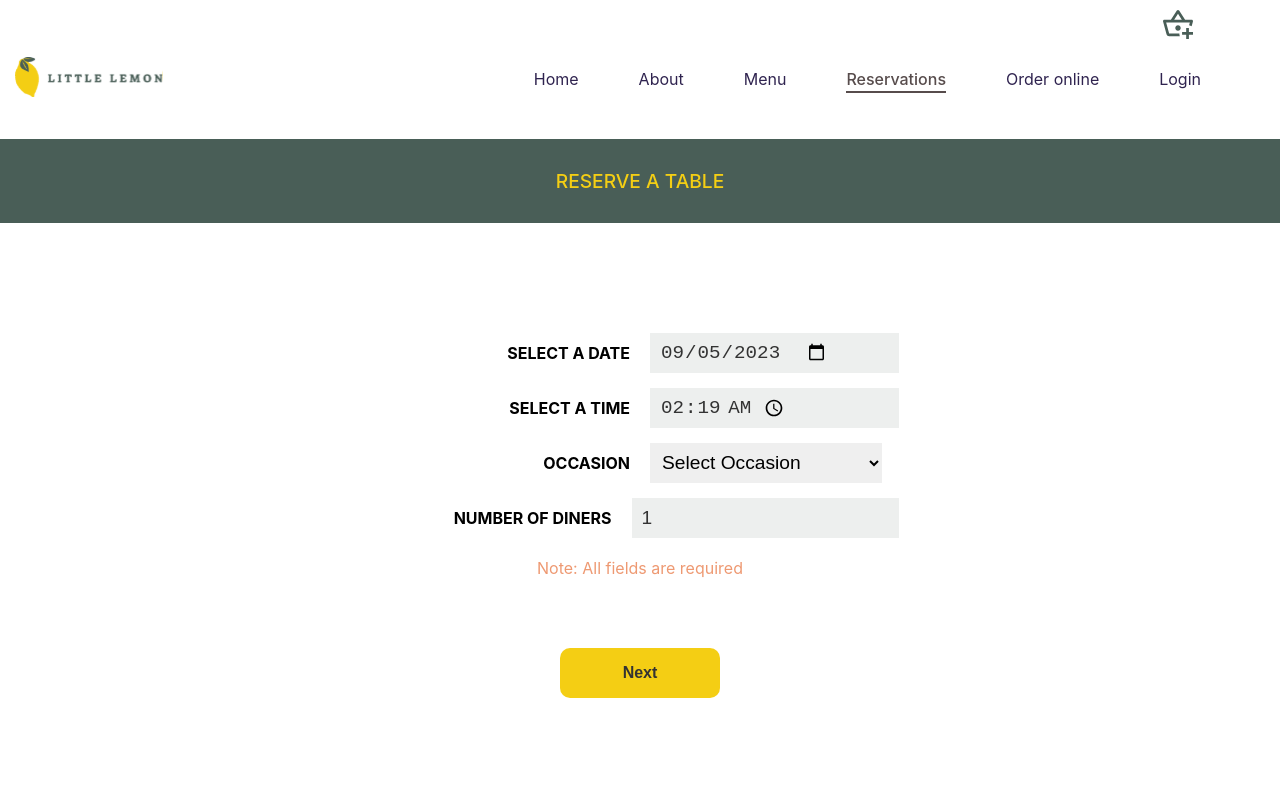
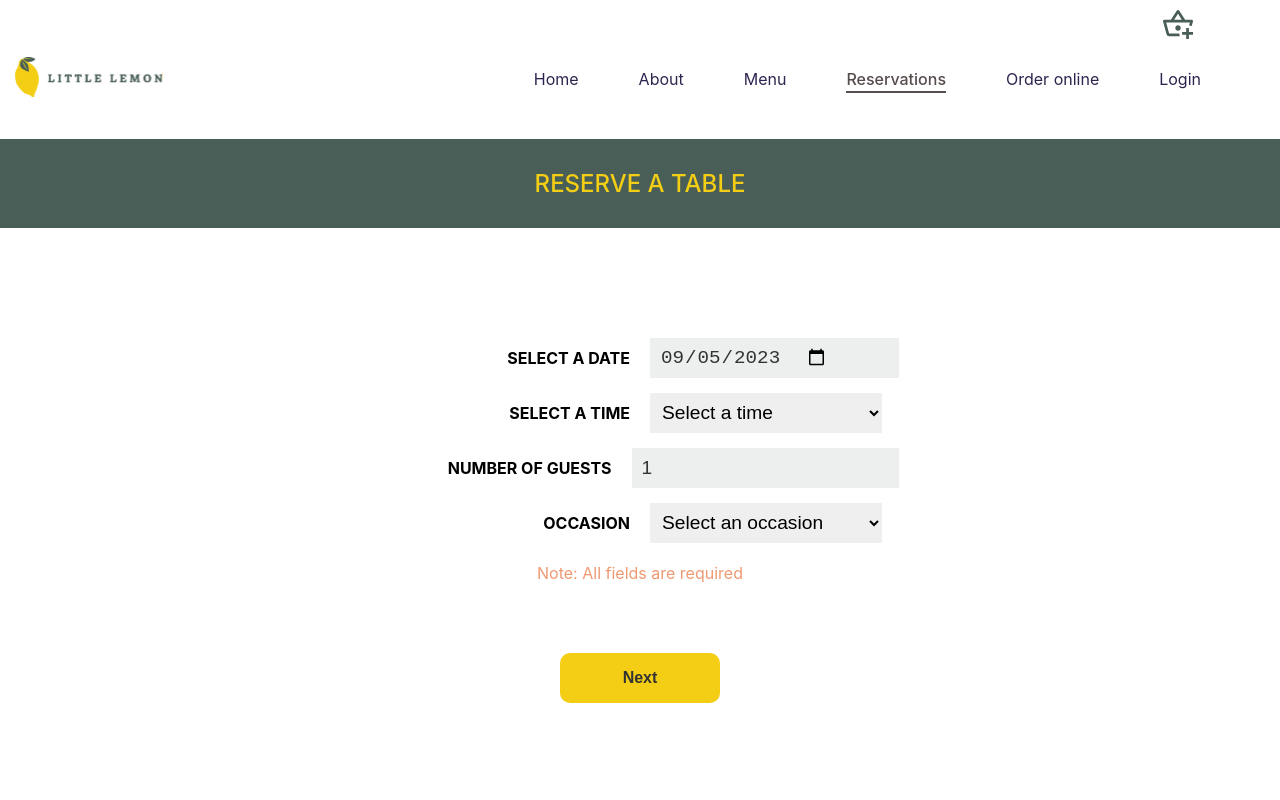
Before and after one commit to akpg02/little-lemon-restaurant, a React (Create React App) app: page /reservations in a window 1280 px wide. Shown: the top 800 px of the page. Built offline with nearby package versions, Linux system fonts and the light colour scheme; some icons are missing.

Commit message:
implement useReducer and useEffect and lifted stated of the booking form

```diff
--- a/public/index.html
+++ b/public/index.html
@@ -19,6 +19,13 @@
     <link
       href="https://unpkg.com/boxicons@2.1.4/css/boxicons.min.css"
       rel="stylesheet"
+    />
+    <link
+      rel="stylesheet"
+      href="https://cdnjs.cloudflare.com/ajax/libs/font-awesome/6.4.2/css/all.min.css"
+      integrity="sha512-z3gLpd7yknf1YoNbCzqRKc4qyor8gaKU1qmn+CShxbuBusANI9QpRohGBreCFkKxLhei6S9CQXFEbbKuqLg0DA=="
+      crossorigin="anonymous"
+      referrerpolicy="no-referrer"
     />
 
     <!--
--- a/src/App.js
+++ b/src/App.js
@@ -1,3 +1,4 @@
+import { useState } from "react";
 import "./App.css";
 import { Route, Routes } from "react-router-dom";
 import Header from "./components/header/Header";
@@ -9,13 +10,39 @@ import Menu from "./components/menu/menu";
 import OrderOnline from "./components/order-online/order-online";
 import Login from "./components/login/login";
 
+const Times = [
+  {
+    date: "2023-09-13",
+    times: ["17:00", "18:00", "19:00", "20:00", "21:00", "22:00"],
+  },
+  {
+    date: "2023-09-14",
+    times: ["17:00", "18:00", "19:00"],
+  },
+  {
+    date: "2023-09-15",
+    times: ["20:00", "21:00", "22:00"],
+  },
+];
+
 function App() {
+  const [selectedTime, setAvailableTimes] = useState("");
+
   return (
     <div className="App">
       <Header />
       <Routes>
         <Route exact path="/" element={<Main />} />
-        <Route path="/reservations" element={<Booking />} />
+        <Route
+          path="/reservations"
+          element={
+            <Booking
+              selectedTime={selectedTime}
+              setAvailableTimes={setAvailableTimes}
+              times={Times}
+            />
+          }
+        />
         <Route path="/about" element={<About />} />
         <Route path="/menu" element={<Menu />} />
         <Route path="/order" element={<OrderOnline />} />
--- a/src/components/login/login.jsx
+++ b/src/components/login/login.jsx
@@ -14,9 +14,6 @@ const Login = () => {
     setSignUpActive(true);
     setLoginActive(false);
   };
-
-  console.log("loginActive: ", loginActive);
-  console.log("signupActive: ", signUpActive);
 
   return (
     <div className="form">
--- a/src/components/reservations/MultiStep.jsx
+++ b/src/components/reservations/MultiStep.jsx
@@ -1,4 +1,4 @@
-import { useState } from "react";
+import { useState, useReducer } from "react";
 
 import "./reservation.css";
 import Reservation from "./reservations";
@@ -18,96 +18,69 @@ const getDate = () => {
   return y + "-" + m + "-" + d;
 };
 
-const getTime = () => {
-  const now = new Date();
-  let hours = now.getHours();
-  let mins = now.getMinutes();
-
-  hours = hours < 10 ? "0" + hours : hours;
-  mins = mins < 10 ? "0" + mins : mins;
-
-  return hours + ":" + mins;
+const initState = {
+  date: getDate(),
+  occasion: "",
+  diners: 1,
+  firstname: "",
+  lastname: "",
+  phone: "",
+  email: "",
+  times: [],
+  time: "",
 };
 
-const MultiStep = () => {
+const MultiStep = ({ times }) => {
   const [page, setPage] = useState(0);
-  const [date, setDate] = useState(getDate());
-  const [time, setTime] = useState(getTime());
-  const [occasion, setOccasion] = useState("");
-  const [diners, setDiners] = useState(1);
 
-  const [firstname, setFirstName] = useState("");
-  const [lastname, setLastName] = useState("");
-  const [phone, setPhone] = useState("");
-  const [email, setEmail] = useState("");
+  const reducer = (state = initState, action) => {
+    switch (action.type) {
+      case "update_date":
+        const temp = times.find((el) => el.date === action.payload);
+        return {
+          ...state,
+          times: temp ? temp.times : [],
+        };
+      case "set_date":
+        return { ...state, date: action.payload };
+      case "set_occasion":
+        return { ...state, occasion: action.payload };
+      case "set_diners":
+        return { ...state, diners: action.payload };
+      case "set_firstname":
+        return { ...state, firstname: action.payload };
+      case "set_lastname":
+        return { ...state, lastname: action.payload };
+      case "set_phone":
+        return { ...state, phone: action.payload };
+      case "set_email":
+        return { ...state, email: action.payload };
+      case "set_time":
+        return { ...state, time: action.payload };
+      case "reset_form":
+        setPage(0);
+        return { ...state, ...initState };
+      default:
+        return state;
+    }
+  };
+  const [state, dispatch] = useReducer(reducer, initState);
 
-  const resetForm = () => {
-    setPage(0);
-    setOccasion("");
-    setDiners(1);
-    setFirstName("");
-    setLastName("");
-    setPhone("");
-    setEmail("");
-  };
   const conditionalPage = () => {
     switch (page) {
       case 0:
         return (
-          <Reservation
-            setDate={setDate}
-            setTime={setTime}
-            setOccasion={setOccasion}
-            setDiners={setDiners}
-            setPage={setPage}
-            date={date}
-            time={time}
-            occasion={occasion}
-            diners={diners}
-          />
+          <Reservation setPage={setPage} state={state} dispatch={dispatch} />
         );
       case 1:
         return (
-          <ContactInfo
-            setPage={setPage}
-            setFirstName={setFirstName}
-            setLastName={setLastName}
-            setPhone={setPhone}
-            setEmail={setEmail}
-            firstname={firstname}
-            lastname={lastname}
-            phone={phone}
-            email={email}
-          />
+          <ContactInfo setPage={setPage} state={state} dispatch={dispatch} />
         );
       case 2:
-        return (
-          <Review
-            setPage={setPage}
-            date={date}
-            time={time}
-            occasion={occasion}
-            diners={diners}
-            firstname={firstname}
-            lastname={lastname}
-            phone={phone}
-            email={email}
-          />
-        );
+        return <Review setPage={setPage} state={state} dispatch={dispatch} />;
       case 3:
         return (
-          <Confirmation
-            setPage={setPage}
-            date={date}
-            time={time}
-            occasion={occasion}
-            diners={diners}
-            firstname={firstname}
-            lastname={lastname}
-            phone={phone}
-            email={email}
-            resetForm={resetForm}
-          />
+          <Confirmation setPage={setPage} state={state} dispatch={dispatch} />
         );
       default:
         return null;
--- a/src/components/reservations/reservation.css
+++ b/src/components/reservations/reservation.css
@@ -37,7 +37,7 @@ h2 {
 
 .reservation-title {
   color: var(--lemon);
-  font-size: 1.2rem;
+  font-size: 1.5rem;
   text-align: center;
   font-weight: 500;
   text-transform: uppercase;
@@ -56,6 +56,7 @@ h2 {
   display: flex;
   outline: none;
   border: none;
+  cursor: pointer;
   background-color: var(--gray);
 }
 
@@ -82,6 +83,7 @@ h2 {
   margin: 0 17px 0 0;
   outline: none;
   border: none;
+  cursor: pointer;
 }
 
 .reservation-form button {
--- a/src/components/reservations/reservations.jsx
+++ b/src/components/reservations/reservations.jsx
@@ -1,34 +1,28 @@
-import { useRef } from "react";
+import { useRef, useEffect } from "react";
 import "./reservation.css";
 
-const Reservation = ({
-  setPage,
-  setDate,
-  setTime,
-  setOccasion,
-  setDiners,
-  date,
-  time,
-  occasion,
-  diners,
-}) => {
+const Reservation = ({ setPage, state, dispatch }) => {
+  useEffect(() => {
+    dispatch({ type: "set_date", payload: state.date });
+    dispatch({ type: "update_date", payload: state.date });
+  }, [dispatch, state.date]);
+
   const dateInputRef = useRef(null);
-  const timeInputRef = useRef(null);
 
   const handleDateChange = (e) => {
-    setDate(e.target.value);
+    dispatch({ type: "set_date", payload: e.target.value });
   };
 
   const handleTimeChange = (e) => {
-    setTime(e.target.value);
+    dispatch({ type: "set_time", payload: e.target.value });
   };
 
   const handleOccasionChange = (e) => {
-    setOccasion(e.target.value);
+    dispatch({ type: "set_occasion", payload: e.target.value });
   };
 
   const handleDinerChange = (e) => {
-    setDiners(e.target.value);
+    dispatch({ type: "set_diners", payload: e.target.value });
   };
 
   return (
@@ -39,7 +33,7 @@ const Reservation = ({
           <input
             type="date"
             name="date"
-            value={date}
+            value={state.date}
             id="date"
             onChange={handleDateChange}
             ref={dateInputRef}
@@ -48,13 +42,30 @@ const Reservation = ({
         </div>
         <div className="form-control">
           <p className="label">Select a time </p>
+          <select
+            name="time"
+            onChange={handleTimeChange}
+            defaultValue={state.time}
+          >
+            <option value="Select a time">Select a time</option>
+            {state.times &&
+              state.times.map((el) => (
+                <option key={el} value={el}>
+                  {el}
+                </option>
+              ))}
+          </select>
+        </div>
+        <div className="form-control">
+          <p className="label">Number of Guests </p>
           <input
-            type="time"
-            name="time"
-            value={time}
-            onChange={handleTimeChange}
-            ref={timeInputRef}
             className={`label-input review`}
+            name="diners"
+            value={state.diners}
+            type="number"
+            id="diners"
+            min="1"
+            onChange={handleDinerChange}
           />
         </div>
         <div className="form-control">
@@ -62,26 +73,15 @@ const Reservation = ({
           <select
             name="occasion"
             onChange={handleOccasionChange}
-            defaultValue={occasion}
+            defaultValue={state.occasion}
           >
-            <option value="occasion">Select Occasion</option>
+            <option value="occasion">Select an occasion</option>
             <option value="birthday">Birthday</option>
             <option value="engagement">Engagement</option>
             <option value="anniversary">Anniversary</option>
           </select>
         </div>
-        <div className="form-control">
-          <p className="label">Number of Diners </p>
-          <input
-            className={`label-input review`}
-            name="diners"
-            value={diners}
-            type="number"
-            id="diners"
-            min="1"
-            onChange={handleDinerChange}
-          />
-        </div>
+
         <p className="required">Note: All fields are required</p>
         <div className="form-control-button">
           <button onClick={() => setPage(1)}>Next</button>
--- a/src/components/testimonials/testimonial.jsx
+++ b/src/components/testimonials/testimonial.jsx
@@ -17,7 +17,7 @@ const Testimonials = ({ card }) => {
           <div className="image-name">{card.name}</div>
         </div>
         <div className="testimonial-review">
-          <box-icon name="quote-alt-left" type="solid"></box-icon>
+          <i className="fa fa-quote-left" aria-hidden="true"></i>
           {card.review}
         </div>
       </div>
--- a/src/components/testimonials/testimonials.css
+++ b/src/components/testimonials/testimonials.css
@@ -28,10 +28,10 @@ h2.title {
   display: flex;
   align-items: center;
 }
+
 .image-container {
   margin: 10px 0px;
   width: 100px;
-
   object-fit: cover;
   margin-right: 10px;
 }
@@ -61,3 +61,8 @@ h2.title {
 .star-rating .star {
   font-size: 20px;
 }
+
+.fa-quote-left {
+  font-size: large;
+  padding-right: 5px;
+}
```
Also changed, not shown: src/components/login/login.css (+4 -4 lines), src/components/reservations/confirmation.jsx (+16 -20 lines), src/components/reservations/contact-info.jsx (+9 -19 lines), src/components/reservations/review.jsx (+13 -19 lines).
